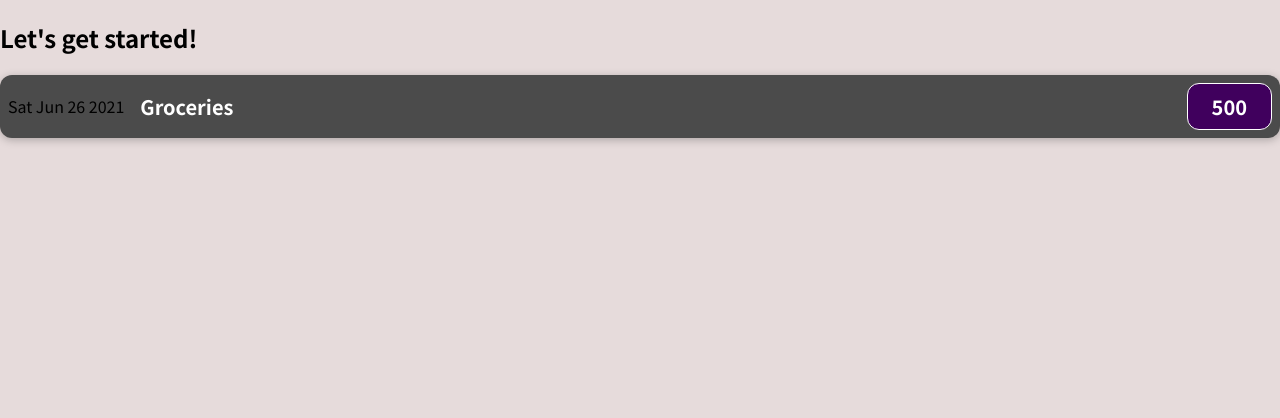
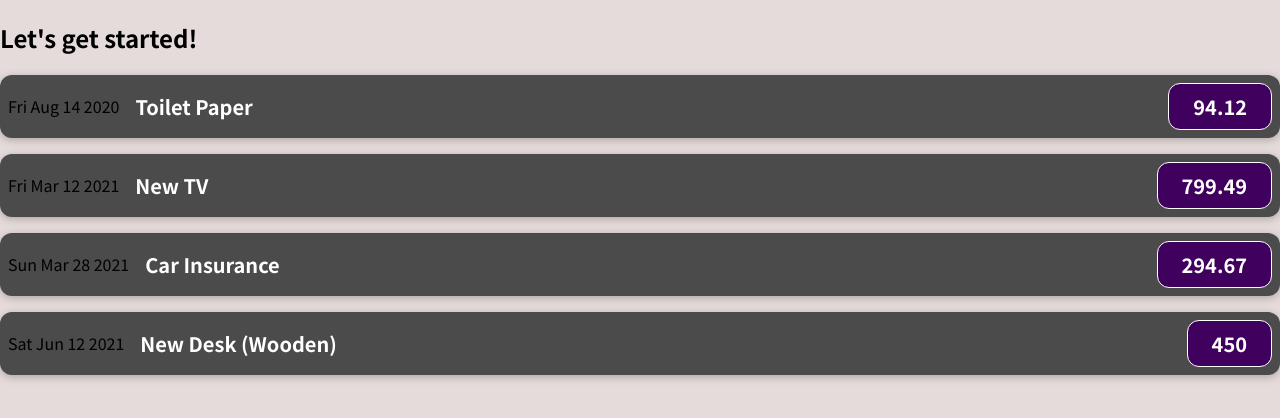
Before and after one commit to piyush-sehgal/expense-tracker, a JavaScript app: page / in a window 1280 px wide. Shown: the top 418 px of the page. Built offline with nearby package versions, Linux system fonts and the light colour scheme.

Commit message:
added props

```diff
--- a/src/App.js
+++ b/src/App.js
@@ -1,10 +1,55 @@
-import ExpenseItem from './components/ExpenseItem'
+import ExpenseItem from "./components/ExpenseItem";
 
 function App() {
+  const expenses = [
+    {
+      id: "e1",
+      title: "Toilet Paper",
+      amount: 94.12,
+      date: new Date(2020, 7, 14),
+    },
+    {
+      id: "e2",
+      title: "New TV",
+      amount: 799.49,
+      date: new Date(2021, 2, 12),
+    },
+    {
+      id: "e3",
+      title: "Car Insurance",
+      amount: 294.67,
+      date: new Date(2021, 2, 28),
+    },
+    {
+      id: "e4",
+      title: "New Desk (Wooden)",
+      amount: 450,
+      date: new Date(2021, 5, 12),
+    },
+  ];
   return (
     <div>
       <h2>Let's get started!</h2>
-      <ExpenseItem />
+      <ExpenseItem
+        title={expenses[0].title}
+        amount={expenses[0].amount}
+        date={expenses[0].date}
+      ></ExpenseItem>
+      <ExpenseItem
+        title={expenses[1].title}
+        amount={expenses[1].amount}
+        date={expenses[1].date}
+        ></ExpenseItem>
+      <ExpenseItem
+        title={expenses[2].title}
+        amount={expenses[2].amount}
+        date={expenses[2].date}
+        ></ExpenseItem>
+      <ExpenseItem
+        title={expenses[3].title}
+        amount={expenses[3].amount}
+        date={expenses[3].date}
+        ></ExpenseItem>
     </div>
   );
 }
--- a/src/components/ExpenseItem.js
+++ b/src/components/ExpenseItem.js
@@ -1,16 +1,12 @@
 import "./ExpenseItem.css";
 
-function ExpenseItem() {
-  const expenseDate = new Date(2021, 5, 26);
-  const expenseItem = 'Groceries';
-  const expenseAmount = 500;
-
+function ExpenseItem(props) {
   return (
     <div className="expense-item">
-      <div>{expenseDate.toDateString()}</div>
+      <div>{props.date.toDateString()}</div>
       <div className="expense-item__description">
-        <h2>{expenseItem}</h2>
-        <div className="expense-item__price">{expenseAmount}</div>
+        <h2>{props.title}</h2>
+        <div className="expense-item__price">{props.amount}</div>
       </div>
     </div>
   );
```
Also changed, not shown: 1 other file (tests, documents, lock files or other folders).
